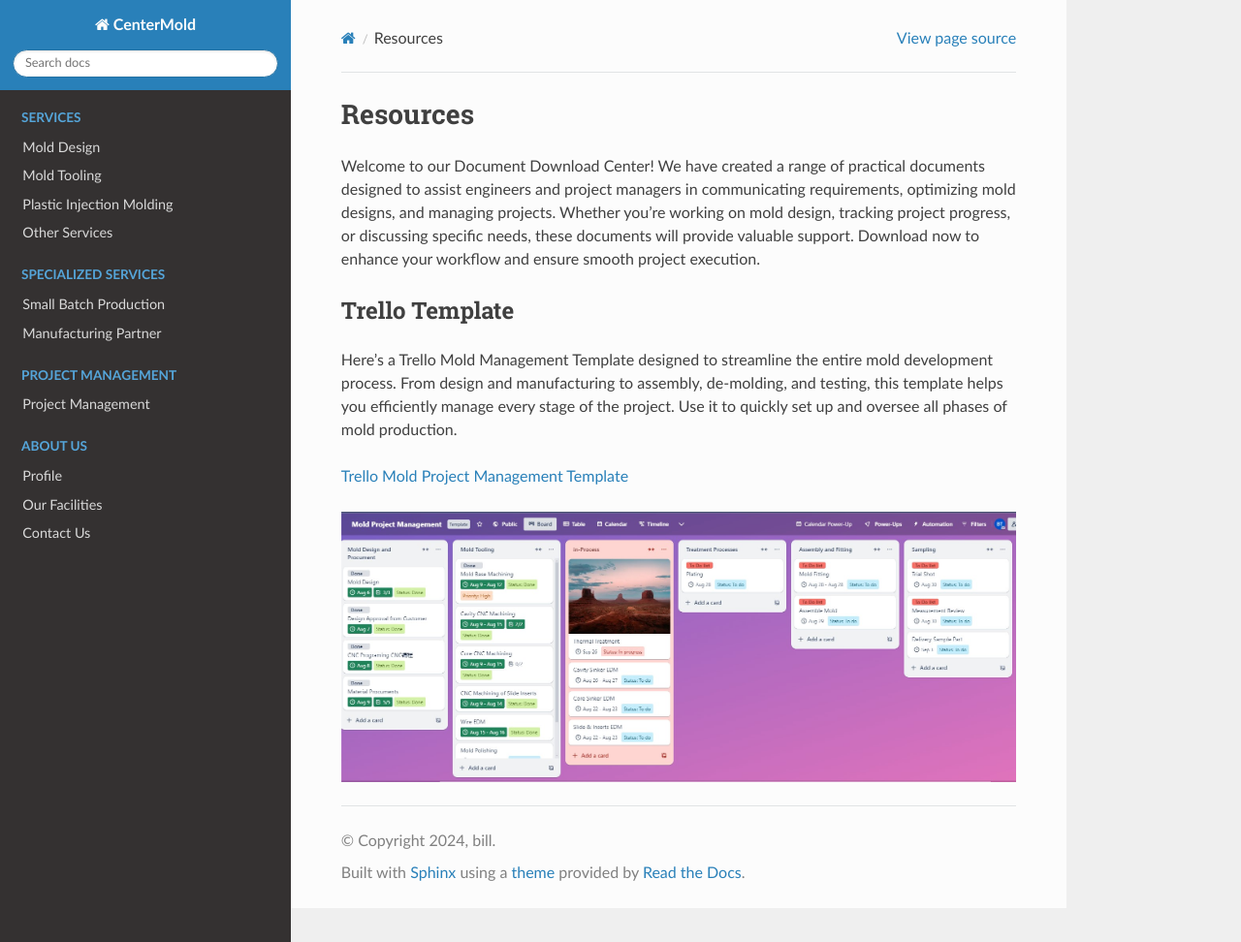
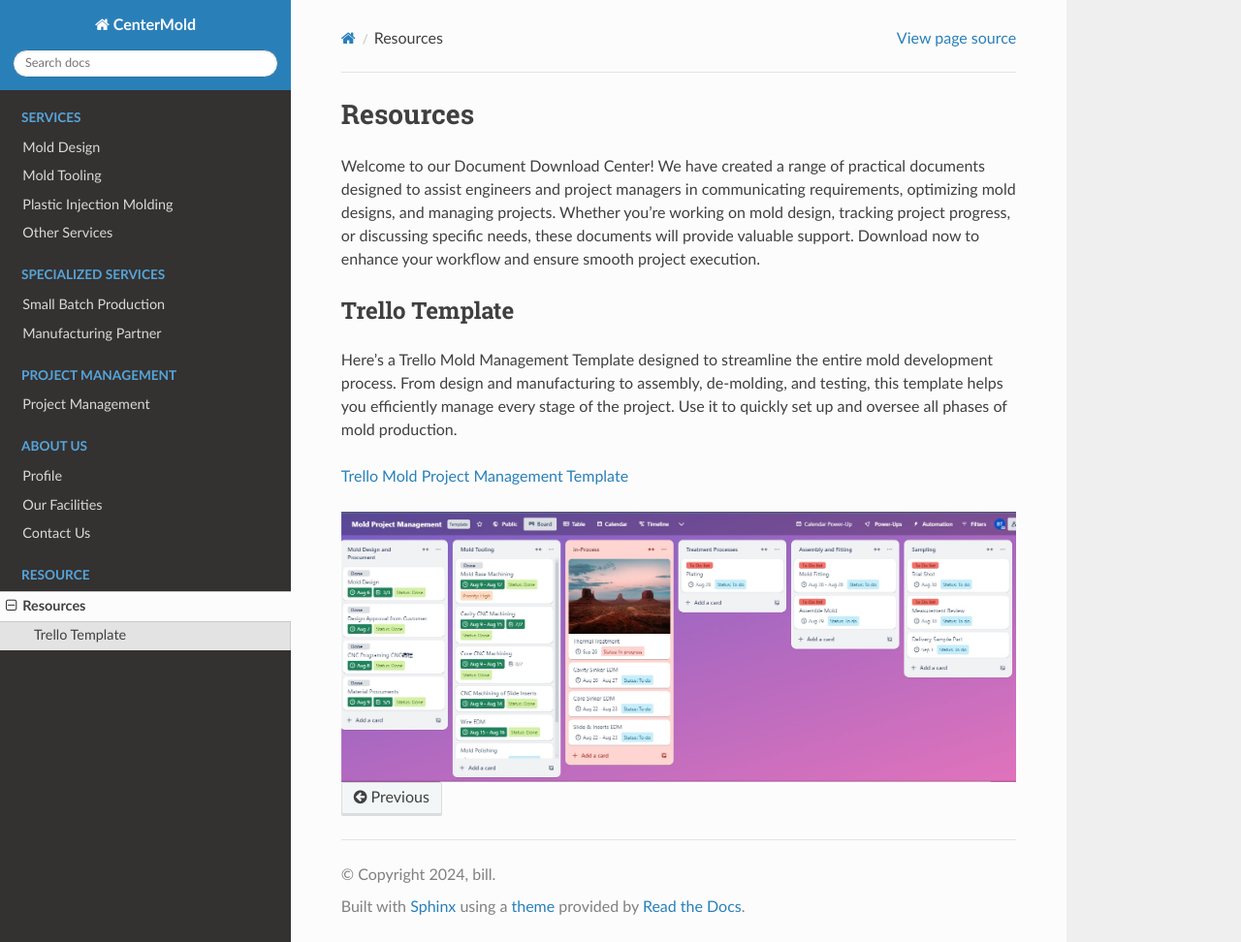
Before and after one commit to paultang/centermold, a Sphinx documentation site: the page built from source/Resource.rst, in a window 1280 px wide and 972 px high. Shown: the whole window at 97% size. Built offline with Sphinx 7.4.7 and the Read the Docs theme 2.0.0, drawn with Linux system fonts in a browser that asks for light colours; pages that are not in the unit, such as notebooks, are missing from menus.

Commit message:
moldify name

```diff
--- a/source/index.rst
+++ b/source/index.rst
@@ -46,11 +46,9 @@
 .. toctree::
    :maxdepth: 2
    :hidden:
-   :caption: Resources
+   :caption: Resource
 
-   Resources
-
-
+   Resource
 
 Dear Valued Customers and Partners,
 
```
Also changed, not shown: source/Resource.rst (renamed from source/resources.rst).
